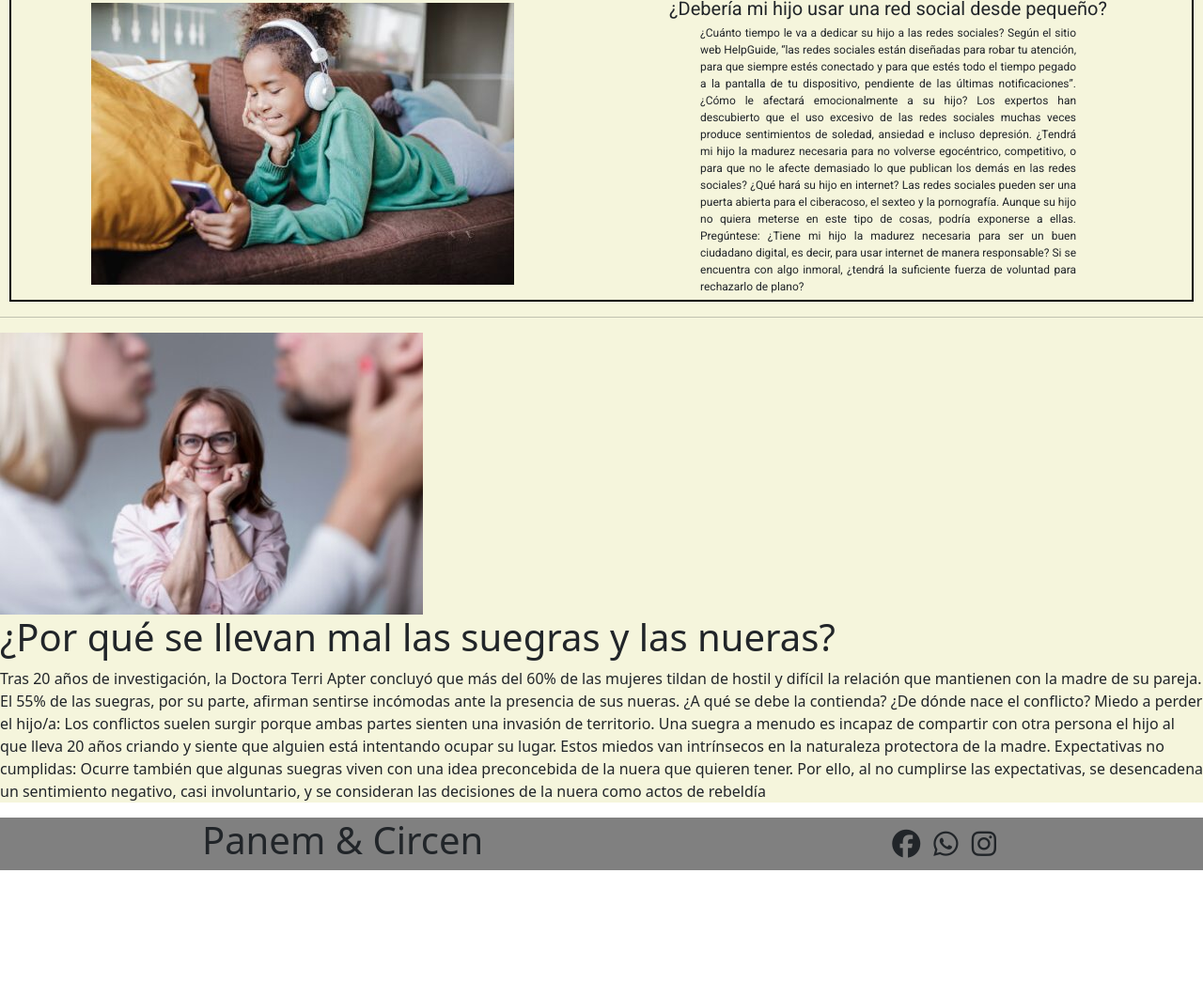
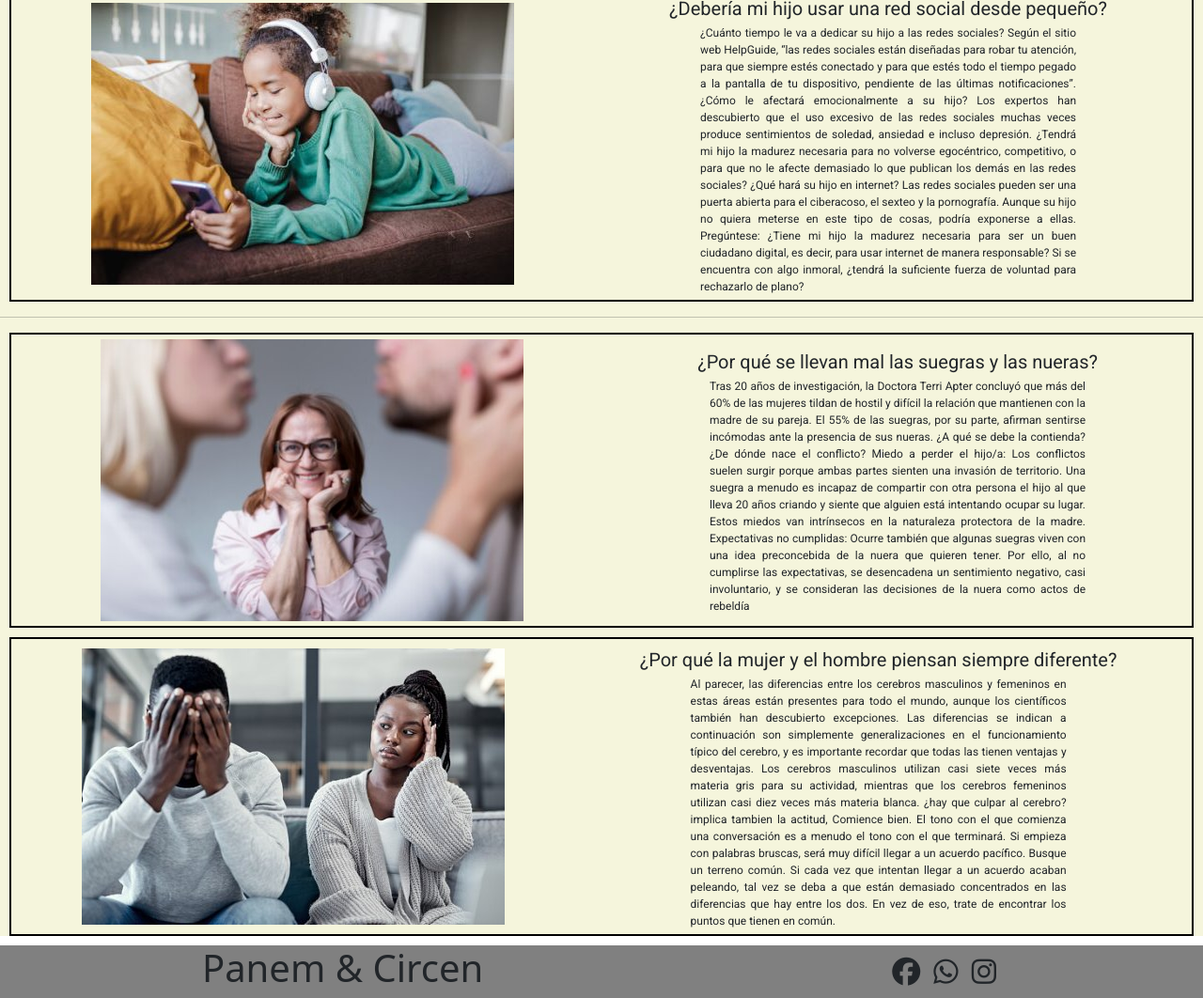
Before and after one commit to 3076javierpineda/Revista_Panem-Circen, a website: page hogar.html in a window 1280 px wide. Shown: the part 162-1224 px from the top of the page at 94% size. Before the commit the page ends 1088 px from the top, so only its background shows below. Drawn offline with nearby package versions, Linux system fonts and the light colour scheme.

Commit message:
agregue mas info a hogar

```diff
--- a/hogar.html
+++ b/hogar.html
@@ -79,7 +79,7 @@
                 </div>
             </div>
             <hr>
-            <div class="section2hb">
+            <div class="section2ha">
                 <img src="./img/suegra y nuerajpg.jpg" alt="suegra">
                 <div class="section2ha-ph">
                     <h1>¿Por qué se llevan mal las suegras y las nueras?</h1>
@@ -95,8 +95,17 @@
                     y se consideran las decisiones de la nuera como actos de rebeldía</p>
                 </div>
             </div>
-            <div>
+            <div class="section2ha">
+                <img src="./img/desacuerdos (1).jpg" alt="desacuerdos">
+                <div class="section2ha-ph">
+                    <h1>¿Por qué la mujer y el hombre piensan siempre diferente?</h1>
+                    <p>Al parecer, las diferencias entre los cerebros masculinos y femeninos en estas áreas están presentes para todo el mundo, aunque los científicos también han descubierto excepciones.
 
+                        Las diferencias se indican a continuación son simplemente generalizaciones en el funcionamiento típico del cerebro, y es importante recordar que todas las tienen ventajas y desventajas.
+                        Los cerebros masculinos utilizan casi siete veces más materia gris para su actividad, mientras que los cerebros femeninos utilizan casi diez veces más materia blanca. ¿hay que culpar al cerebro?
+                        implica tambien la actitud, Comience bien. El tono con el que comienza una conversación es a menudo el tono con el que terminará. Si empieza con palabras bruscas, será muy difícil llegar a un acuerdo pacífico.
+                        Busque un terreno común. Si cada vez que intentan llegar a un acuerdo acaban peleando, tal vez se deba a que están demasiado concentrados en las diferencias que hay entre los dos. En vez de eso, trate de encontrar los puntos que tienen en común.</p>
+                </div>
             </div>
         </section>
     </main>
--- a/scss/secciones/_hogar.scss
+++ b/scss/secciones/_hogar.scss
@@ -5,6 +5,8 @@
 .section2ha{
     @extend %estilosdivhogar
 }
+
+
 
 @media (max-width:480px){
 
```
Also changed, not shown: img/desacuerdos (1).jpg (added), 1 other file.
